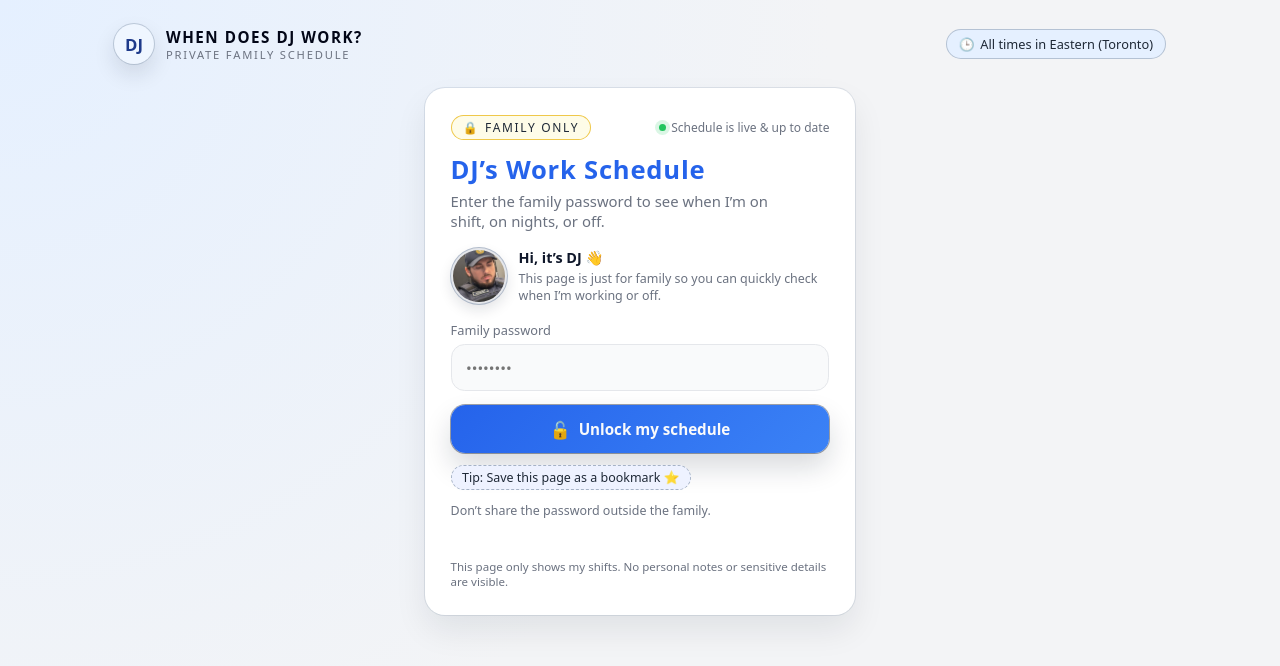
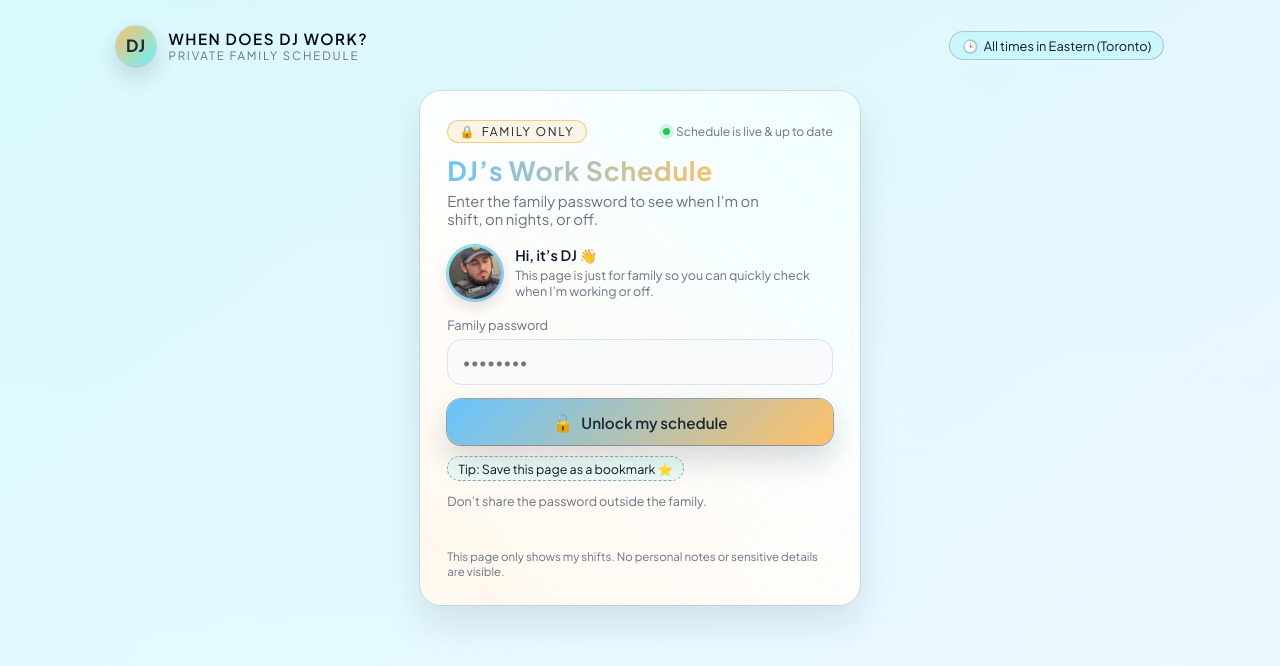
Before and after one commit to whendoesdj/Whendoesdj-work, a plain HTML site: page index.html in a window 1280 px wide. Drawn offline with Linux system fonts and the light colour scheme.

Commit message:
Update index.html

```diff
--- a/index.html
+++ b/index.html
@@ -6,23 +6,29 @@
   <meta name="viewport" content="width=device-width, initial-scale=1" />
   <meta name="description" content="Private schedule page for DJ's work shifts." />
 
+  <!-- Font: Plus Jakarta Sans -->
+  <link href="https://fonts.googleapis.com/css2?family=Plus+Jakarta+Sans:wght@400;500;600;700&display=swap" rel="stylesheet" />
+
   <style>
     :root {
-      --bg: #f3f4f6;
+      /* California beaches palette */
+      --sand: #ffc067;
+      --aqua: #66f4ff;
+      --sky: #66c4ff;
+      --slate: #7d99aa;
+
+      --bg: #f5fafc;
       --card: #ffffff;
       --text: #111827;
       --muted: #6b7280;
-      --accent: #2563eb;   /* calm blue */
-      --accent-soft: #dbeafe;
-      --accent-warm: #f97316; /* for event color hinting */
-      --border-subtle: #e5e7eb;
+      --border-subtle: #dbe2ea;
       --danger: #dc2626;
     }
 
     * {
       box-sizing: border-box;
-      font-family: system-ui, -apple-system, BlinkMacSystemFont, "SF Pro Text",
-        "Segoe UI", sans-serif;
+      font-family: "Plus Jakarta Sans", system-ui, -apple-system,
+        BlinkMacSystemFont, "SF Pro Text", "Segoe UI", sans-serif;
     }
 
     body {
@@ -30,7 +36,9 @@
       min-height: 100vh;
       display: flex;
       justify-content: center;
-      background: radial-gradient(circle at top left, #e5f0ff, #f3f4f6 55%);
+      background:
+        linear-gradient(135deg, rgba(102, 244, 255, 0.20), rgba(102, 196, 255, 0.08)),
+        linear-gradient(180deg, #f5fafc, #fafdff);
       color: var(--text);
     }
 
@@ -38,10 +46,10 @@
       width: 100%;
       max-width: 1100px;
       margin: 0 auto;
-      padding: 1.5rem 1.5rem 2.2rem;
+      padding: 1.6rem 1.6rem 2.3rem;
       display: flex;
       flex-direction: column;
-      gap: 1.5rem;
+      gap: 1.6rem;
     }
 
     /* HEADER */
@@ -56,23 +64,23 @@
     .logo-lockup {
       display: flex;
       align-items: center;
-      gap: 0.75rem;
+      gap: 0.8rem;
     }
 
     .logo-circle {
       width: 40px;
       height: 40px;
       border-radius: 999px;
-      background: #eff6ff;
+      background: linear-gradient(135deg, var(--sand), var(--aqua));
       display: flex;
       align-items: center;
       justify-content: center;
-      color: #1e3a8a;
+      color: #1f2933;
       font-weight: 700;
       font-size: 1.05rem;
       box-shadow:
-        0 0 0 1px rgba(148, 163, 184, 0.5),
-        0 10px 22px rgba(15, 23, 42, 0.12);
+        0 0 0 1px rgba(148, 163, 184, 0.45),
+        0 10px 22px rgba(15, 23, 42, 0.16);
     }
 
     .logo-text-main {
@@ -84,7 +92,7 @@
     }
 
     .logo-text-sub {
-      font-size: 0.7rem;
+      font-size: 0.72rem;
       text-transform: uppercase;
       letter-spacing: 0.16em;
       color: var(--muted);
@@ -92,11 +100,11 @@
 
     .timezone-pill {
       font-size: 0.8rem;
-      padding: 0.3rem 0.75rem;
+      padding: 0.32rem 0.75rem;
       border-radius: 999px;
-      background: #e5f0ff;
-      border: 1px solid rgba(148, 163, 184, 0.6);
-      color: #1f2937;
+      background: rgba(102, 244, 255, 0.18);
+      border: 1px solid rgba(125, 153, 170, 0.5);
+      color: #0f172a;
       display: flex;
       align-items: center;
       gap: 0.35rem;
@@ -114,16 +122,27 @@
 
     #login-view {
       width: 100%;
-      max-width: 430px;
+      max-width: 440px;
       background: var(--card);
-      border-radius: 1.25rem;
-      padding: 1.7rem 1.6rem 1.6rem;
+      border-radius: 1.3rem;
+      padding: 1.8rem 1.7rem 1.6rem;
       box-shadow:
-        0 16px 32px rgba(15, 23, 42, 0.08),
+        0 18px 36px rgba(15, 23, 42, 0.10),
         0 0 0 1px rgba(148, 163, 184, 0.25);
       margin-inline: auto;
       position: relative;
       overflow: hidden;
+    }
+
+    #login-view::before {
+      content: "";
+      position: absolute;
+      inset: -45%;
+      background:
+        radial-gradient(circle at top right, rgba(102, 244, 255, 0.18), transparent 60%),
+        radial-gradient(circle at bottom left, rgba(255, 192, 103, 0.22), transparent 60%);
+      opacity: 0.9;
+      pointer-events: none;
     }
 
     .card-inner {
@@ -136,7 +155,7 @@
       justify-content: space-between;
       align-items: center;
       gap: 0.75rem;
-      margin-bottom: 0.75rem;
+      margin-bottom: 0.7rem;
     }
 
     .badge {
@@ -148,9 +167,9 @@
       font-size: 0.75rem;
       letter-spacing: 0.14em;
       text-transform: uppercase;
-      color: #1f2937;
-      background: #fefce8;
-      border: 1px solid rgba(234, 179, 8, 0.7);
+      color: #1f2933;
+      background: rgba(255, 192, 103, 0.16);
+      border: 1px solid rgba(255, 192, 103, 0.8);
     }
 
     .mini-indicator {
@@ -166,12 +185,12 @@
       height: 7px;
       border-radius: 999px;
       background: #22c55e;
-      box-shadow: 0 0 0 4px rgba(34, 197, 94, 0.16);
+      box-shadow: 0 0 0 4px rgba(34, 197, 94, 0.18);
     }
 
     h1 {
-      margin: 0 0 0.25rem;
-      font-size: 1.6rem;
+      margin: 0 0 0.3rem;
+      font-size: 1.65rem;
       letter-spacing: 0.03em;
       display: flex;
       align-items: baseline;
@@ -180,7 +199,10 @@
     }
 
     h1 span.highlight {
-      color: var(--accent);
+      background: linear-gradient(120deg, var(--sky), var(--sand));
+      -webkit-background-clip: text;
+      color: transparent;
+      font-weight: 700;
     }
 
     .subtitle {
@@ -203,7 +225,7 @@
       height: 56px;
       border-radius: 999px;
       padding: 2px;
-      background: #e5e7eb;
+      background: linear-gradient(135deg, var(--aqua), var(--sky));
       display: flex;
       align-items: center;
       justify-content: center;
@@ -252,7 +274,7 @@
     input[type="password"] {
       width: 100%;
       padding: 0.78rem 0.9rem;
-      border-radius: 0.85rem;
+      border-radius: 0.9rem;
       border: 1px solid var(--border-subtle);
       background: #f9fafb;
       color: var(--text);
@@ -266,9 +288,9 @@
     }
 
     input[type="password"]:focus {
-      border-color: var(--accent);
+      border-color: var(--sky);
       box-shadow:
-        0 0 0 1px rgba(37, 99, 235, 0.4),
+        0 0 0 1px rgba(102, 196, 255, 0.6),
         0 8px 20px rgba(15, 23, 42, 0.10);
       background: #ffffff;
       transform: translateY(-1px);
@@ -280,8 +302,8 @@
       padding: 0.78rem 1rem;
       border-radius: 0.9rem;
       border: none;
-      background: linear-gradient(135deg, var(--accent), #3b82f6);
-      color: #f9fafb;
+      background: linear-gradient(135deg, var(--sky), var(--sand));
+      color: #1f2933;
       font-weight: 600;
       font-size: 0.95rem;
       cursor: pointer;
@@ -291,16 +313,16 @@
       gap: 0.5rem;
       transition: transform 0.12s ease, box-shadow 0.12s ease, filter 0.12s ease;
       box-shadow:
-        0 14px 28px rgba(15, 23, 42, 0.16),
-        0 0 0 1px rgba(15, 23, 42, 0.4);
+        0 14px 30px rgba(15, 23, 42, 0.16),
+        0 0 0 1px rgba(15, 23, 42, 0.38);
     }
 
     button:hover {
       transform: translateY(-1px);
       filter: brightness(1.03);
       box-shadow:
-        0 18px 36px rgba(15, 23, 42, 0.20),
-        0 0 0 1px rgba(15, 23, 42, 0.45);
+        0 18px 38px rgba(15, 23, 42, 0.20),
+        0 0 0 1px rgba(15, 23, 42, 0.4);
     }
 
     button:active {
@@ -328,9 +350,9 @@
     .hint-pill {
       padding: 0.2rem 0.65rem;
       border-radius: 999px;
-      border: 1px dashed rgba(148, 163, 184, 0.8);
-      background: #eef2ff;
-      color: #1f2937;
+      border: 1px dashed rgba(125, 153, 170, 0.9);
+      background: rgba(102, 244, 255, 0.12);
+      color: #0f172a;
     }
 
     .error {
@@ -357,17 +379,17 @@
       display: flex;
       align-items: stretch;
       gap: 1.1rem;
-      margin-top: 0.35rem;
+      margin-top: 0.4rem;
       flex-wrap: wrap;
     }
 
     .hero-photo-card {
       background: var(--card);
-      border-radius: 1.25rem;
-      padding: 0.8rem;
+      border-radius: 1.2rem;
+      padding: 0.85rem;
       box-shadow:
         0 14px 30px rgba(15, 23, 42, 0.10),
-        0 0 0 1px rgba(148, 163, 184, 0.26);
+        0 0 0 1px rgba(148, 163, 184, 0.25);
       display: flex;
       flex-direction: column;
       gap: 0.55rem;
@@ -379,7 +401,7 @@
       border-radius: 1rem;
       overflow: hidden;
       background: #e5e7eb;
-      aspect-ratio: 4 / 5;   /* portrait-ish */
+      aspect-ratio: 4 / 5;
       max-height: 360px;
       position: relative;
     }
@@ -401,11 +423,11 @@
 
     .hero-copy-card {
       background: var(--card);
-      border-radius: 1.25rem;
-      padding: 1.05rem 1.2rem 1rem;
+      border-radius: 1.2rem;
+      padding: 1.05rem 1.25rem 1rem;
       box-shadow:
         0 14px 30px rgba(15, 23, 42, 0.10),
-        0 0 0 1px rgba(148, 163, 184, 0.26);
+        0 0 0 1px rgba(148, 163, 184, 0.25);
       display: flex;
       flex-direction: column;
       gap: 0.7rem;
@@ -441,19 +463,19 @@
       gap: 0.35rem;
       padding: 0.18rem 0.6rem;
       border-radius: 999px;
-      border: 1px solid rgba(148, 163, 184, 0.8);
-      background: #f3f4ff;
+      border: 1px solid rgba(125, 153, 170, 0.9);
+      background: rgba(102, 196, 255, 0.10);
     }
 
     .legend-dot {
       width: 8px;
       height: 8px;
       border-radius: 999px;
-      background: #2563eb;
+      background: var(--sky);
     }
-    .legend-dot.days { background: #22c55e; }
+    .legend-dot.days { background: #4ade80; }
     .legend-dot.nights { background: #6366f1; }
-    .legend-dot.off { background: #9ca3af; }
+    .legend-dot.off { background: var(--slate); }
 
     .schedule-note {
       font-size: 0.78rem;
@@ -463,11 +485,11 @@
     .calendar-card {
       margin-top: 1rem;
       background: var(--card);
-      border-radius: 1.25rem;
+      border-radius: 1.2rem;
       padding: 1rem;
       box-shadow:
         0 16px 34px rgba(15, 23, 42, 0.12),
-        0 0 0 1px rgba(148, 163, 184, 0.28);
+        0 0 0 1px rgba(148, 163, 184, 0.26);
       display: flex;
       flex-direction: column;
       min-height: 520px;
@@ -501,7 +523,7 @@
       border-radius: 1rem;
       overflow: hidden;
       border: 1px solid rgba(148, 163, 184, 0.7);
-      background: #f3f4f6;
+      background: #e8f5ff;
     }
 
     iframe {
@@ -532,7 +554,7 @@
 
     @media (max-width: 900px) {
       .container {
-        padding-inline: 1.25rem;
+        padding-inline: 1.3rem;
       }
 
       .schedule-hero {
@@ -736,7 +758,7 @@
       }
     }
 
-    // Build calendar URL with cleaner month view + orange events
+    // Build calendar URL with month view + sand-colored events
     function buildCalendarUrl() {
       let url = CONFIG.BASE_CALENDAR_URL || "";
       if (!url) return "";
@@ -745,7 +767,7 @@
       const join = hasQuery ? "&" : "?";
 
       url += join +
-        "bgcolor=%23f3f4f6" +
+        "bgcolor=%23E8F5FF" +   // soft blue background
         "&mode=MONTH" +
         "&showTitle=0" +
         "&showPrint=0" +
@@ -753,7 +775,7 @@
         "&showCalendars=0" +
         "&showTz=0" +
         "&wkst=1" +
-        "&color=%23F97316";
+        "&color=%23FFC067";    // sand for events
 
       return url;
     }
```
